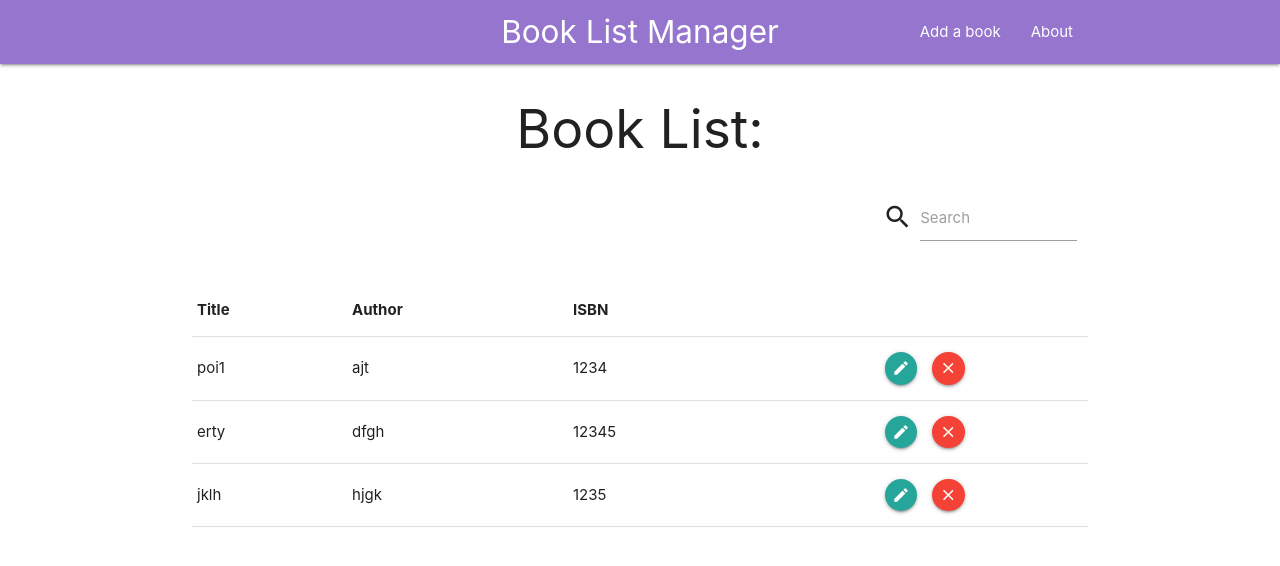
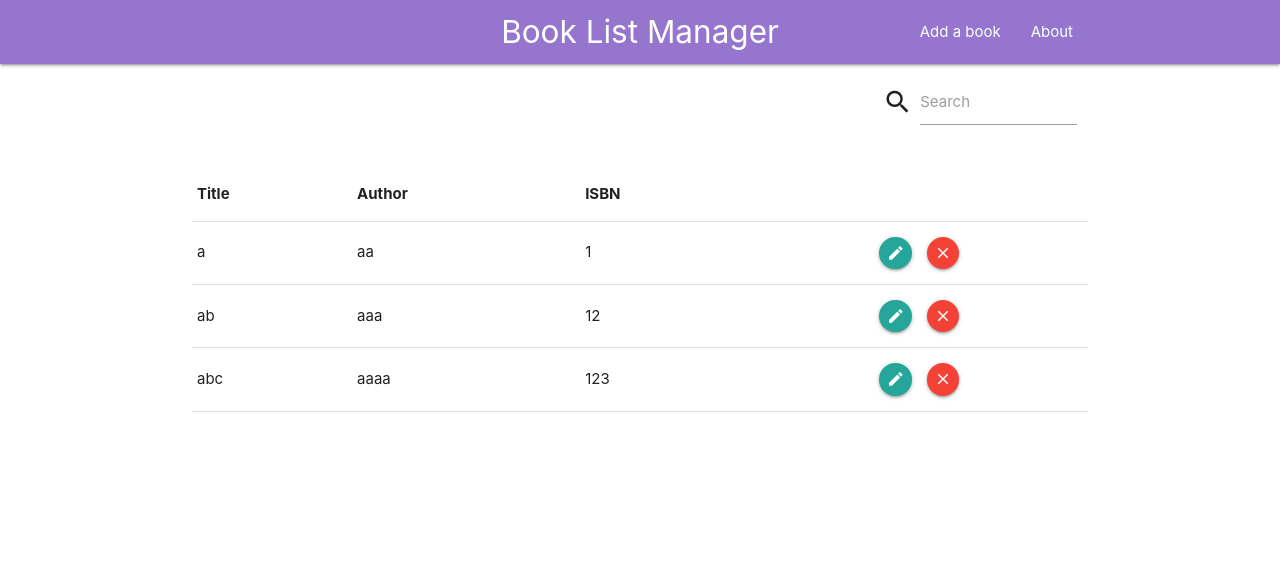
Before and after one commit to DrJulik/book_manager_react, a React (Create React App) app: page / in a window 1280 px wide. Shown: the top 566 px of the page. Built offline with nearby package versions, Linux system fonts and the light colour scheme; data requests are answered from the project's data file.

Commit message:
Added profile pages

```diff
--- a/db.json
+++ b/db.json
@@ -1,22 +1,22 @@
 {
   "books": [
     {
-      "title": "poi1",
-      "author": "ajt",
-      "isbn": "1234",
+      "title": "a",
+      "author": "aa",
+      "isbn": "1",
+      "id": 1
+    },
+    {
+      "title": "ab",
+      "author": "aaa",
+      "isbn": "12",
       "id": 2
     },
     {
-      "title": "erty",
-      "author": "dfgh",
-      "isbn": "12345",
+      "title": "abc",
+      "author": "aaaa",
+      "isbn": "123",
       "id": 3
-    },
-    {
-      "title": "jklh",
-      "author": "hjgk",
-      "isbn": "1235",
-      "id": 4
     }
   ]
 }
--- a/src/App.css
+++ b/src/App.css
@@ -1,3 +1,12 @@
 .App {
 	text-align: center;
 }
+
+.book_description_group h5 {
+	margin-top: 3rem;
+	padding: 0;
+}
+.book_description_group h3 {
+	margin: 0;
+	padding: 0;
+}
--- a/src/components/BookListManagerWrapper.js
+++ b/src/components/BookListManagerWrapper.js
@@ -7,6 +7,7 @@ import AddBook from "./Books/AddBook";
 import EditBook from "./Books/EditBook";
 import About from "./pages/About";
 import Books from "./Books/Books";
+import BookProfile from "./Books/BookProfile/BookProfile";
 
 export class BookListManagerWrapper extends Component {
 	render() {
@@ -19,6 +20,7 @@ export class BookListManagerWrapper extends Component {
 							<Route exact path="/" component={Books} />
 							<Route exact path="/book/add" component={AddBook} />
 							<Route exact path="/book/edit/:id" component={EditBook} />
+							<Route exact path="/book/:id" component={BookProfile} />
 							<Route exact path="/about" component={About} />
 							<Route component={NotFound} />
 						</Switch>
--- a/src/components/Books/Book.js
+++ b/src/components/Books/Book.js
@@ -1,5 +1,5 @@
 import React, { Component } from "react";
-import { Link } from "react-router-dom";
+import { Link, withRouter } from "react-router-dom";
 import axios from "axios";
 import { Consumer } from "../../context/context";
 
@@ -11,6 +11,10 @@ class Book extends Component {
 		dispatch({ type: "DELETE_BOOK", payload: id });
 	};
 
+	openProfile = id => {
+		this.props.history.push(`/book/${id}`);
+	};
+
 	render() {
 		const { id } = this.props;
 		return (
@@ -18,7 +22,10 @@ class Book extends Component {
 				{value => {
 					const { dispatch } = value;
 					return (
-						<tr>
+						<tr
+							onClick={this.openProfile.bind(this, id)}
+							style={{ cursor: "pointer" }}
+						>
 							<td>{this.props.title}</td>
 							<td>{this.props.author}</td>
 							<td>{this.props.isbn}</td>
@@ -46,4 +53,4 @@ class Book extends Component {
 	}
 }
 
-export default Book;
+export default withRouter(Book);
--- /dev/null
+++ b/src/components/Books/BookProfile/BookProfile.js
@@ -0,0 +1,55 @@
+import React, { Component } from "react";
+import axios from "axios";
+
+class BookProfile extends Component {
+	state = {
+		title: "",
+		author: "",
+		isbn: ""
+	};
+
+	async componentDidMount() {
+		const { id } = this.props.match.params;
+		const res = await axios.get(`http://localhost:3000/books/${id}`);
+
+		const book = res.data;
+
+		this.setState({
+			title: book.title,
+			author: book.author,
+			isbn: book.isbn
+		});
+	}
+
+	render() {
+		const { title, author, isbn } = this.state;
+		return (
+			<div
+				className="container row right-align"
+				style={{ height: "100vh", marginTop: "3rem" }}
+			>
+				<img
+					className="col s5 responsive-img"
+					src="https://picsum.photos/500/700"
+					alt=""
+				/>
+				<div className="col s7">
+					<div className="book_description_group">
+						<h5>Title:</h5>
+						<h3>{title}</h3>
+					</div>
+					<div className="book_description_group">
+						<h5>Author:</h5>
+						<h3>{author}</h3>
+					</div>
+					<div className="book_description_group">
+						<h5>ISBN:</h5>
+						<h3>{isbn}</h3>
+					</div>
+				</div>
+			</div>
+		);
+	}
+}
+
+export default BookProfile;
--- a/src/components/Books/Books.js
+++ b/src/components/Books/Books.js
@@ -25,7 +25,6 @@ class Books extends Component {
 					);
 					return (
 						<div>
-							<h2>Book List:</h2>
 							{/* Testing this way of searching */}
 							<div className="row">
 								<div className="input-field col s3 right">
```
Also changed, not shown: public/index.html (+0 -17 lines).
